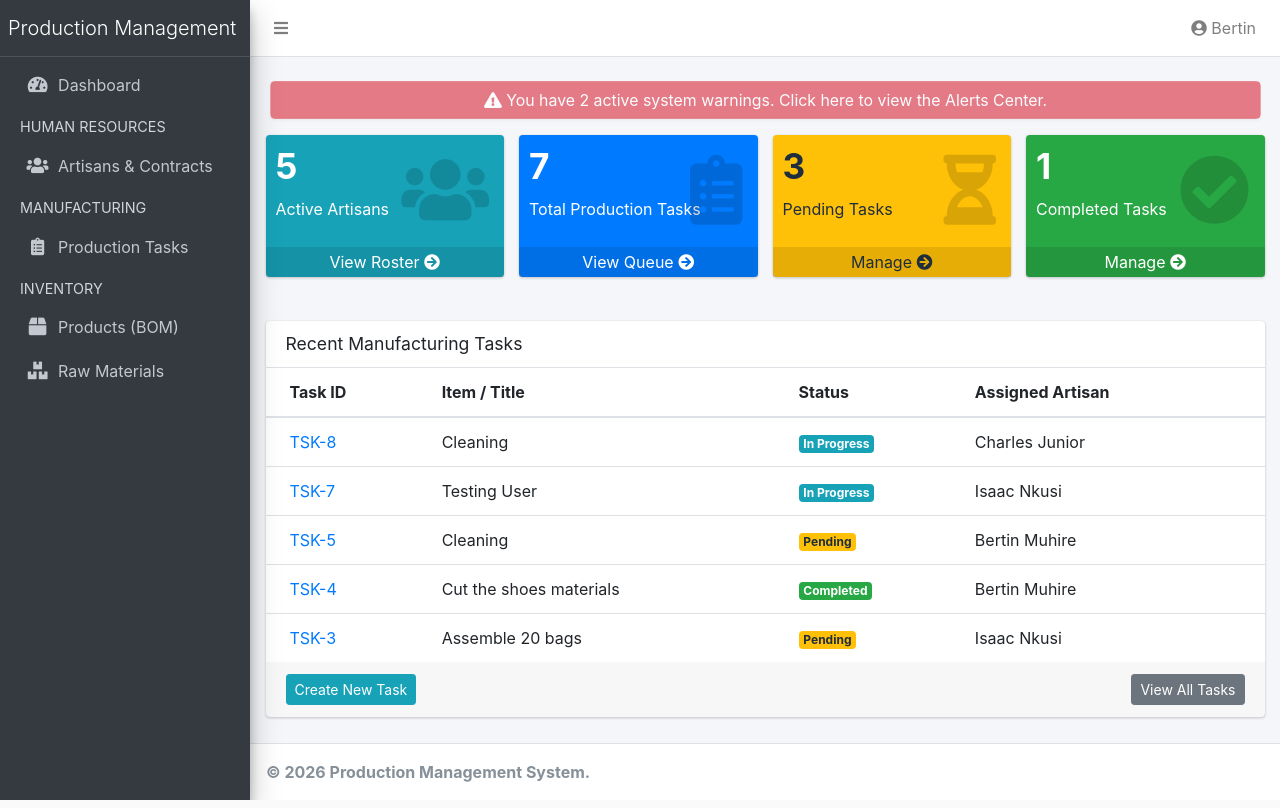
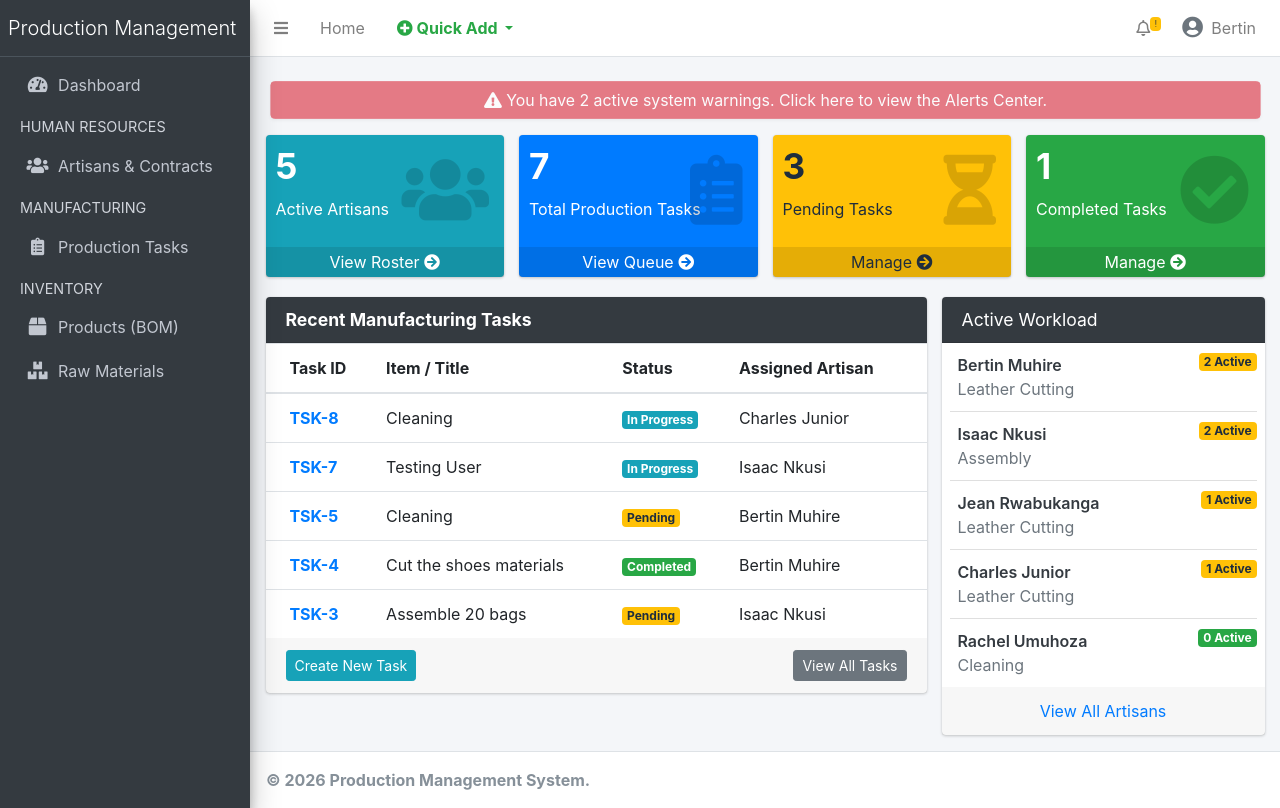
Before and after one commit to muhirebertin/FinalProductManagmentWithMl, a Django app: page / in a window 1280 px wide. Run offline with Django 5.2, Linux system fonts and the light colour scheme; a user stored in the database is signed in; data comes from the database, SQL or seed files in the repository; both versions use the stored data as it was after the commit; some libraries are stand-ins or nearby versions.

Commit message:
Dashboard Refined

```diff
--- a/employees/forms.py
+++ b/employees/forms.py
@@ -27,10 +27,11 @@ class ContractForm(forms.ModelForm):
 class LeaveRequestForm(forms.ModelForm):
     class Meta:
         model = LeaveRequest
-        fields = ['leave_type', 'start_date', 'end_date', 'reason']
+        fields = ['leave_type', 'start_date', 'end_date', 'reason', 'status']
         widgets = {
             'leave_type': forms.Select(attrs={'class': 'form-control'}),
             'start_date': forms.DateInput(attrs={'class': 'form-control', 'type': 'date'}),
             'end_date': forms.DateInput(attrs={'class': 'form-control', 'type': 'date'}),
             'reason': forms.Textarea(attrs={'class': 'form-control', 'rows': 2}),
+            'status': forms.Select(attrs={'class': 'form-control'}),
         }
--- a/inventory/templates/inventory/material_list.html
+++ b/inventory/templates/inventory/material_list.html
@@ -3,7 +3,7 @@
 
 {% block content %}
 <div class="card">
-    <div class="card-header">
+    <div class="card-header bg-dark text-white">
         <h3 class="card-title">Raw Materials</h3>
         <div class="card-tools">
             {% if request.user.is_staff %}
--- a/inventory/templates/inventory/product_list.html
+++ b/inventory/templates/inventory/product_list.html
@@ -3,7 +3,7 @@
 
 {% block content %}
 <div class="card">
-    <div class="card-header">
+    <div class="card-header bg-dark text-white">
         <h3 class="card-title">Product Catalog (Bill of Materials)</h3>
         <div class="card-tools">
             {% if request.user.is_staff %}
--- a/production/views.py
+++ b/production/views.py
@@ -2,7 +2,7 @@
 from django.contrib.auth.decorators import login_required, user_passes_test
 from django.shortcuts import render, redirect, get_object_or_404
 from django.contrib.auth.decorators import login_required
-from django.db.models import F
+from django.db.models import Count, Q, F
 from .models import ProductionTask
 from .forms import ProductionTaskForm
 from employees.models import Employee
@@ -12,6 +12,7 @@ from inventory.models import RawMaterial, Product
 def is_staff_check(user):
     return user.is_staff # The security check
 
+
 @login_required
 def dashboard(request):
     total_artisans = Employee.objects.filter(is_active=True).count()
@@ -20,13 +21,20 @@ def dashboard(request):
     completed_tasks = ProductionTask.objects.filter(status='Completed').count()
 
     recent_tasks = ProductionTask.objects.select_related('assigned_to', 'product').order_by('-created_at')[:5]
-
-    # NEW: Find materials where stock is less than or equal to the reorder level
     low_stock_materials = RawMaterial.objects.filter(quantity_in_stock__lte=F('reorder_level'))
 
-    # NEW: Find overdue tasks using our custom property
+    # Find overdue tasks using our custom property
     open_tasks = ProductionTask.objects.exclude(status='Completed')
     overdue_tasks = [task for task in open_tasks if task.is_overdue]
+
+    alert_count = low_stock_materials.count() + len(overdue_tasks)
+
+    top_artisans = Employee.objects.filter(is_active=True).annotate(
+        active_tasks=Count(
+            'tasks',
+            filter=Q(tasks__status__in=['Pending', 'In Progress'])
+        )
+    ).order_by('-active_tasks')[:5]
 
     context = {
         'total_artisans': total_artisans,
@@ -36,11 +44,12 @@ def dashboard(request):
         'recent_tasks': recent_tasks,
         'low_stock_materials': low_stock_materials,
         'overdue_tasks': overdue_tasks,
+        'alert_count': alert_count,
+        'top_artisans': top_artisans,
     }
-    alert_count = low_stock_materials.count() + len(overdue_tasks)
-    context['alert_count'] = alert_count
 
     return render(request, 'dashboard.html', context)
+
 
 @login_required
 def task_list(request):
--- a/templates/base.html
+++ b/templates/base.html
@@ -16,29 +16,92 @@
 <div class="wrapper">
 
     <!-- Top Navbar -->
+    <!-- Navbar -->
     <nav class="main-header navbar navbar-expand navbar-white navbar-light">
+
+        <!-- LEFT NAVBAR LINKS -->
         <ul class="navbar-nav">
+            <!-- Hamburger Menu -->
             <li class="nav-item">
                 <a class="nav-link" data-widget="pushmenu" href="#" role="button"><i class="fas fa-bars"></i></a>
             </li>
+            <!-- Quick Home Link -->
+            <li class="nav-item d-none d-sm-inline-block">
+                <a href="/" class="nav-link">Home</a>
+            </li>
+            <!-- Quick Action Dropdown -->
+            <li class="nav-item dropdown">
+                <a id="dropdownSubMenu1" href="#" data-toggle="dropdown" aria-haspopup="true" aria-expanded="false" class="nav-link dropdown-toggle text-success font-weight-bold">
+                    <i class="fas fa-plus-circle"></i> Quick Add
+                </a>
+                <ul aria-labelledby="dropdownSubMenu1" class="dropdown-menu border-0 shadow">
+                    <li><a href="{% url 'production:task_create' %}" class="dropdown-item">New Production Task</a></li>
+                    <li><a href="{% url 'inventory:product_create' %}" class="dropdown-item">New Product (BOM)</a></li>
+                    <li class="dropdown-divider"></li>
+                    <li><a href="{% url 'employees:employee_create' %}" class="dropdown-item">Register Artisan</a></li>
+                </ul>
+            </li>
         </ul>
+
+        <!-- RIGHT NAVBAR LINKS -->
         <ul class="navbar-nav ml-auto">
+
+            <!-- Notifications Bell -->
             <li class="nav-item dropdown">
                 <a class="nav-link" data-toggle="dropdown" href="#">
-                    <i class="fas fa-user-circle"></i> {{ request.user.username }}
+                    <i class="far fa-bell"></i>
+                    <!-- A static badge for now. You can make this dynamic later! -->
+                    <span class="badge badge-warning navbar-badge">!</span>
                 </a>
-                <div class="dropdown-menu dropdown-menu-right">
-                    <!-- Since Django 5, logout requires a POST request for security -->
-                    <form action="{% url 'logout' %}" method="post">
-                        {% csrf_token %}
-                        <button type="submit" class="dropdown-item text-danger">
-                            <i class="fas fa-sign-out-alt mr-2"></i> Log Out
-                        </button>
-                    </form>
+                <div class="dropdown-menu dropdown-menu-lg dropdown-menu-right shadow">
+                    <span class="dropdown-item dropdown-header">System Alerts</span>
+                    <div class="dropdown-divider"></div>
+                    <a href="{% url 'production:task_list' %}" class="dropdown-item">
+                        <i class="fas fa-tasks mr-2 text-danger"></i> Check Overdue Tasks
+                    </a>
+                    <div class="dropdown-divider"></div>
+                    <a href="{% url 'inventory:material_list' %}" class="dropdown-item">
+                        <i class="fas fa-box-open mr-2 text-warning"></i> Check Low Stock
+                    </a>
                 </div>
+            </li>
+
+            <!-- User Profile Dropdown -->
+            <li class="nav-item dropdown user-menu">
+                <a href="#" class="nav-link dropdown-toggle" data-toggle="dropdown">
+                    <i class="fas fa-user-circle fa-lg text-secondary"></i>
+                    <span class="d-none d-md-inline ml-1">{{ request.user.username|title }}</span>
+                </a>
+                <ul class="dropdown-menu dropdown-menu-lg dropdown-menu-right shadow">
+                    <!-- User image and role -->
+                    <li class="user-header bg-dark">
+                        <i class="fas fa-user-circle fa-4x text-white mt-3"></i>
+                        <p>
+                            {{ request.user.username|title }}
+                            <small>
+                                {% if request.user.is_superuser %}
+                                    System Administrator
+                                {% elif request.user.is_staff %}
+                                    HR / Production Manager
+                                {% else %}
+                                    Artisan / Standard User
+                                {% endif %}
+                            </small>
+                        </p>
+                    </li>
+                    <!-- Menu Footer-->
+                    <li class="user-footer">
+                        <!-- Standard Django logout requires a POST request for security -->
+                        <form method="post" action="{% url 'logout' %}" class="d-inline">
+                            {% csrf_token %}
+                            <button type="submit" class="btn btn-default btn-flat float-right">Sign out</button>
+                        </form>
+                    </li>
+                </ul>
             </li>
         </ul>
     </nav>
+<!-- /.navbar -->
 
     <!-- Main Sidebar -->
     <aside class="main-sidebar sidebar-dark-primary elevation-4">
--- a/templates/dashboard.html
+++ b/templates/dashboard.html
@@ -79,15 +79,16 @@
 </div>
 
 <!-- Recent Tasks Table -->
-<div class="row mt-4">
-    <div class="col-12">
+<div class="row">
+    <!-- LEFT SIDE: Recent Tasks (8/12 width) -->
+    <div class="col-lg-8">
         <div class="card">
-            <div class="card-header border-transparent">
-                <h3 class="card-title">Recent Manufacturing Tasks</h3>
+            <div class="card-header bg-dark text-white">
+                <h3 class="card-title"><b>Recent Manufacturing Tasks</b></h3>
             </div>
             <div class="card-body p-0">
                 <div class="table-responsive">
-                    <table class="table m-0">
+                    <table class="table m-0 table-hover">
                         <thead>
                             <tr>
                                 <th>Task ID</th>
@@ -99,25 +100,21 @@
                         <tbody>
                             {% for task in recent_tasks %}
                             <tr>
-                                <td><a href="{% url 'production:task_detail' task.pk %}">TSK-{{ task.id }}</a></td>
+                                <td><a href="{% url 'production:task_detail' task.pk %}"><strong>TSK-{{ task.id }}</strong></a></td>
                                 <td>{{ task.title }}</td>
                                 <td>
                                     {% if task.status == 'Completed' %}
-                                        <span class="badge badge-success">{{ task.status }}</span>
+                                        <span class="badge badge-success">Completed</span>
                                     {% elif task.status == 'In Progress' %}
-                                        <span class="badge badge-info">{{ task.status }}</span>
+                                        <span class="badge badge-info">In Progress</span>
                                     {% else %}
-                                        <span class="badge badge-warning">{{ task.status }}</span>
+                                        <span class="badge badge-warning">Pending</span>
                                     {% endif %}
                                 </td>
-                                <td>
-                                    <div class="sparkbar" data-color="#00a65a" data-height="20">{{ task.assigned_to|default:"Unassigned" }}</div>
-                                </td>
+                                <td>{{ task.assigned_to|default:"Unassigned" }}</td>
                             </tr>
                             {% empty %}
-                            <tr>
-                                <td colspan="4" class="text-center">No recent tasks found.</td>
-                            </tr>
+                            <tr><td colspan="4" class="text-center">No recent tasks found.</td></tr>
                             {% endfor %}
                         </tbody>
                     </table>
@@ -131,5 +128,38 @@
             </div>
         </div>
     </div>
+
+    <!-- RIGHT SIDE: Workload Radar (4/12 width) -->
+    <div class="col-lg-4">
+        <div class="card">
+            <div class="card-header bg-dark text-white">
+                <h3 class="card-title"> Active Workload</h3>
+            </div>
+            <div class="card-body p-0">
+                <ul class="products-list product-list-in-card pl-2 pr-2">
+                    {% for artisan in top_artisans %}
+                    <li class="item">
+                        <div class="product-info ml-2">
+                            <a href="{% url 'employees:employee_detail' artisan.id %}" class="product-title text-dark">
+                                {{ artisan.first_name }} {{ artisan.last_name }}
+                                <span class="badge {% if artisan.active_tasks > 3 %}badge-danger{% elif artisan.active_tasks > 0 %}badge-warning{% else %}badge-success{% endif %} float-right">
+                                    {{ artisan.active_tasks }} Active
+                                </span>
+                            </a>
+                            <span class="product-description">
+                                {{ artisan.department.name }}
+                            </span>
+                        </div>
+                    </li>
+                    {% empty %}
+                    <li class="item text-center text-muted py-3">No active assignments.</li>
+                    {% endfor %}
+                </ul>
+            </div>
+            <div class="card-footer text-center">
+                <a href="{% url 'employees:employee_list' %}" class="uppercase">View All Artisans</a>
+            </div>
+        </div>
+    </div>
 </div>
 {% endblock %}
```
Also changed, not shown: employees/models.py (+17 -0 lines), employees/templates/employees/employee_list.html (+29 -17 lines), employees/views.py (+12 -9 lines), db.sqlite3.
